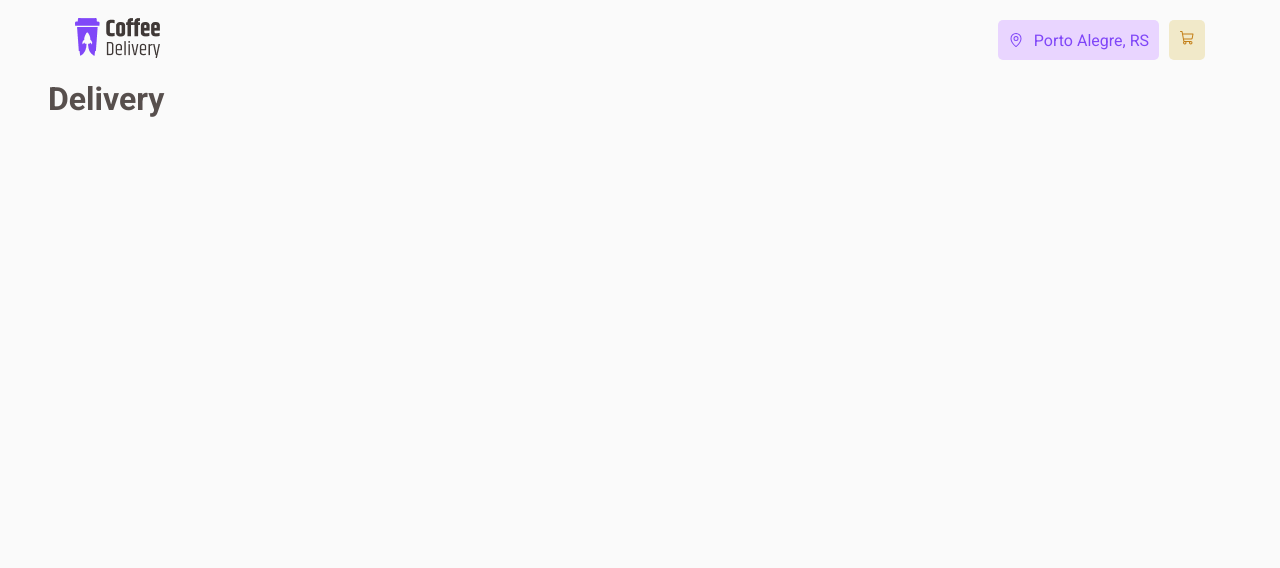
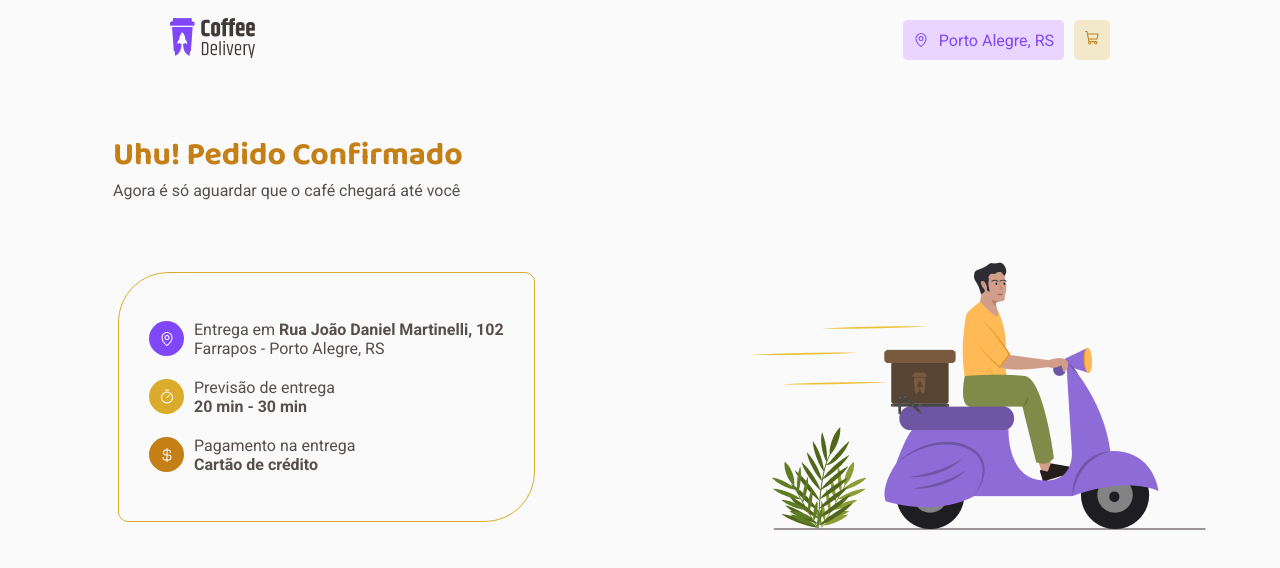
Before and after one commit to Anderson-Battisti/Coffee-Delivery, a React (Vite) app in the folder frontend/: page /delivery in a window 1280 px wide. Shown: the top 568 px of the page. Built offline with nearby package versions, Linux system fonts and the light colour scheme.

Commit message:
Delivery screen was made along with its content. The design of the project is complete now.

```diff
--- a/frontend/src/components/Header/styles.ts
+++ b/frontend/src/components/Header/styles.ts
@@ -11,8 +11,8 @@ export const HeaderDiv = styled.div`
 export const HeaderContainer = styled.div`
     display: flex;
     justify-content: space-between;
-    margin-left: 75px;
-    margin-right: 75px;
+    margin-left: 170px;
+    margin-right: 170px;
     align-items: center;
     width: 100%;
 `;
--- /dev/null
+++ b/frontend/src/pages/Delivery/DeliveryInfoCard/DeliveryIcon/index.tsx
@@ -0,0 +1,20 @@
+import { useTheme } from "styled-components";
+import { defaultTheme } from "../../../../styles/theme/DefaultTheme";
+import { Circle } from "../../../Home/HomeComponents/SectionOne/IconModule/styles";
+
+interface DeliveryIconProps
+{
+    bgColor: keyof typeof defaultTheme;
+    iconColor: keyof typeof defaultTheme;
+    icon: React.ElementType;
+}
+
+export function DeliveryIcon({bgColor, iconColor, icon: Icon}: DeliveryIconProps)
+{
+    const theme = useTheme();
+    return (
+        <Circle bgColor={theme[bgColor]} width="35px" height="35px">
+            <Icon weight="regular" color={iconColor}/>
+        </Circle>
+    );
+}
--- /dev/null
+++ b/frontend/src/pages/Delivery/DeliveryInfoCard/DeliveryIcon/styles.ts
@@ -0,0 +1,6 @@
+import { MapPin } from "@phosphor-icons/react";
+import styled from "styled-components";
+
+export const DeliveryIconStyled = styled(MapPin)`
+
+`;
--- /dev/null
+++ b/frontend/src/pages/Delivery/DeliveryInfoCard/index.tsx
@@ -0,0 +1,32 @@
+import { DeliveryInfoCardContainer, AddressContainer, AddressTitle, AdressSubtitle, DeliveryTimeContainer, DeliveryTimeTitle, DeliveryTime, PaymentMethodContainer, DeliveryPaymentTitle, DeliveryPaymentSubtitle, TextContainer } from "./styles";
+import { DeliveryIcon } from "./DeliveryIcon";
+import { CurrencyDollar, MapPin, Timer } from "@phosphor-icons/react";
+
+export function DeliveryInfoCard()
+{
+    return (
+        <DeliveryInfoCardContainer>
+            <AddressContainer>
+                <DeliveryIcon bgColor={"purple"} iconColor={"white"} icon={MapPin} />
+                <TextContainer>
+                    <AddressTitle>Entrega em <span>Rua João Daniel Martinelli, 102</span></AddressTitle>
+                    <AdressSubtitle>Farrapos - Porto Alegre, RS</AdressSubtitle>
+                </TextContainer>
+            </AddressContainer>
+            <DeliveryTimeContainer>
+                <DeliveryIcon bgColor={"yellow"} iconColor={"white"} icon={Timer} />
+                <TextContainer>
+                    <DeliveryTimeTitle>Previsão de entrega</DeliveryTimeTitle>
+                    <DeliveryTime>20 min - 30 min</DeliveryTime>
+                </TextContainer>
+            </DeliveryTimeContainer>
+            <PaymentMethodContainer>
+                <DeliveryIcon bgColor={"yellow-dark"} iconColor={"white"} icon={CurrencyDollar}/>
+                <TextContainer>
+                    <DeliveryPaymentTitle>Pagamento na entrega</DeliveryPaymentTitle>
+                    <DeliveryPaymentSubtitle>Cartão de crédito</DeliveryPaymentSubtitle>
+                </TextContainer>
+            </PaymentMethodContainer>
+        </DeliveryInfoCardContainer>
+    );
+}
--- /dev/null
+++ b/frontend/src/pages/Delivery/DeliveryInfoCard/styles.ts
@@ -0,0 +1,58 @@
+import styled from "styled-components";
+
+export const DeliveryInfoCardContainer = styled.div`
+    display: flex;
+    flex-direction: column;
+    gap: 20px;
+    padding: 30px;
+    border-radius: 50px 10px 50px 10px;
+    border: 1px solid ${(props) => props.theme.yellow};
+    justify-content: center;
+    height: 250px;
+`;
+
+export const AddressContainer = styled.div`
+    display: flex;
+    gap: 10px;
+    align-items: center;
+`;
+
+export const TextContainer = styled.div`
+
+`;
+
+export const AddressTitle = styled.p`
+    font-size: 16px;
+    & span
+    {
+        font-weight: bold;
+    }
+`;
+
+export const AdressSubtitle = styled.p`
+
+`;
+
+export const DeliveryTimeContainer = styled.div`
+    display: flex;
+    gap: 10px;
+    align-items: center;
+`;
+
+export const DeliveryTimeTitle = styled.p``;
+
+export const DeliveryTime = styled.p`
+    font-weight: bold;
+`;
+
+export const PaymentMethodContainer = styled.div`
+    display: flex;
+    gap: 10px;
+    align-items: center;
+`;
+
+export const DeliveryPaymentTitle = styled.p``;
+
+export const DeliveryPaymentSubtitle = styled.p`
+    font-weight: bold;
+`;
--- a/frontend/src/pages/Delivery/index.tsx
+++ b/frontend/src/pages/Delivery/index.tsx
@@ -1,8 +1,19 @@
+import { DeliveryImage, DeliveryInfoAndImageContainer, DeliveryScreenContainer, DeliverySubtitle, DeliveryTextBlock, DeliveryTitle } from "./styles";
+import deliveryImage from "../../assets/Illustration.png";
+import { DeliveryInfoCard } from "./DeliveryInfoCard";
+
 export function Delivery()
 {
     return (
-        <div>
-            <h1>Delivery</h1>
-        </div>
+        <DeliveryScreenContainer>
+            <DeliveryTextBlock>
+                <DeliveryTitle>Uhu! Pedido Confirmado</DeliveryTitle>
+                <DeliverySubtitle>Agora é só aguardar que o café chegará até você</DeliverySubtitle>
+            </DeliveryTextBlock>
+            <DeliveryInfoAndImageContainer>
+                <DeliveryInfoCard />
+                <DeliveryImage src={deliveryImage}/>
+            </DeliveryInfoAndImageContainer>
+        </DeliveryScreenContainer>
     );
 }
--- /dev/null
+++ b/frontend/src/pages/Delivery/styles.ts
@@ -0,0 +1,34 @@
+import styled from "styled-components";
+
+export const DeliveryScreenContainer = styled.div`
+    display: flex;
+    flex-direction: column;
+    padding-top: 50px;
+`;
+
+export const DeliveryTextBlock = styled.div`
+    padding-left: 65px;
+`;
+
+export const DeliveryTitle = styled.p`
+    font-size: 32px;
+    font-family: 'Baloo 2';
+    font-weight: bold;
+    color: ${(props) => props.theme["yellow-dark"]};
+`;
+
+export const DeliverySubtitle = styled.p`
+
+`;
+
+export const DeliveryInfoAndImageContainer = styled.div`
+    display: flex;
+    padding-top: 50px;
+    justify-content: space-between;
+    align-items: center;
+    padding-left: 70px;
+`;
+
+export const DeliveryImage = styled.img`
+
+`;
--- a/frontend/src/pages/Home/HomeComponents/SectionOne/IconModule/index.tsx
+++ b/frontend/src/pages/Home/HomeComponents/SectionOne/IconModule/index.tsx
@@ -16,7 +16,7 @@ export function IconModule({bgColor, iconColor, text, icon: Icon}: IconModulePro
     const theme = useTheme();
     return (
         <IconModuleContainer>
-            <Circle bgColor={theme[bgColor]}>
+            <Circle bgColor={theme[bgColor]} width="50px" height="50px">
                 <Icon color={theme[iconColor]} size={25} />
             </Circle>
             <IconText text={text}/>
--- a/frontend/src/pages/Home/HomeComponents/SectionOne/IconModule/styles.ts
+++ b/frontend/src/pages/Home/HomeComponents/SectionOne/IconModule/styles.ts
@@ -4,11 +4,13 @@ import styled from "styled-components";
 interface CircleProps
 {
     bgColor: string;
+    width: string;
+    height: string;
 }
 
 export const Circle = styled.div<CircleProps>`
-    width: 50px;
-    height: 50px;
+    width: ${({width}) => width};
+    height: ${({height}) => height};
     border-radius: 50%;
     background-color: ${({ bgColor }) => bgColor};
     display: flex;
```
Also changed, not shown: frontend/src/assets/Illustration.png (added).
